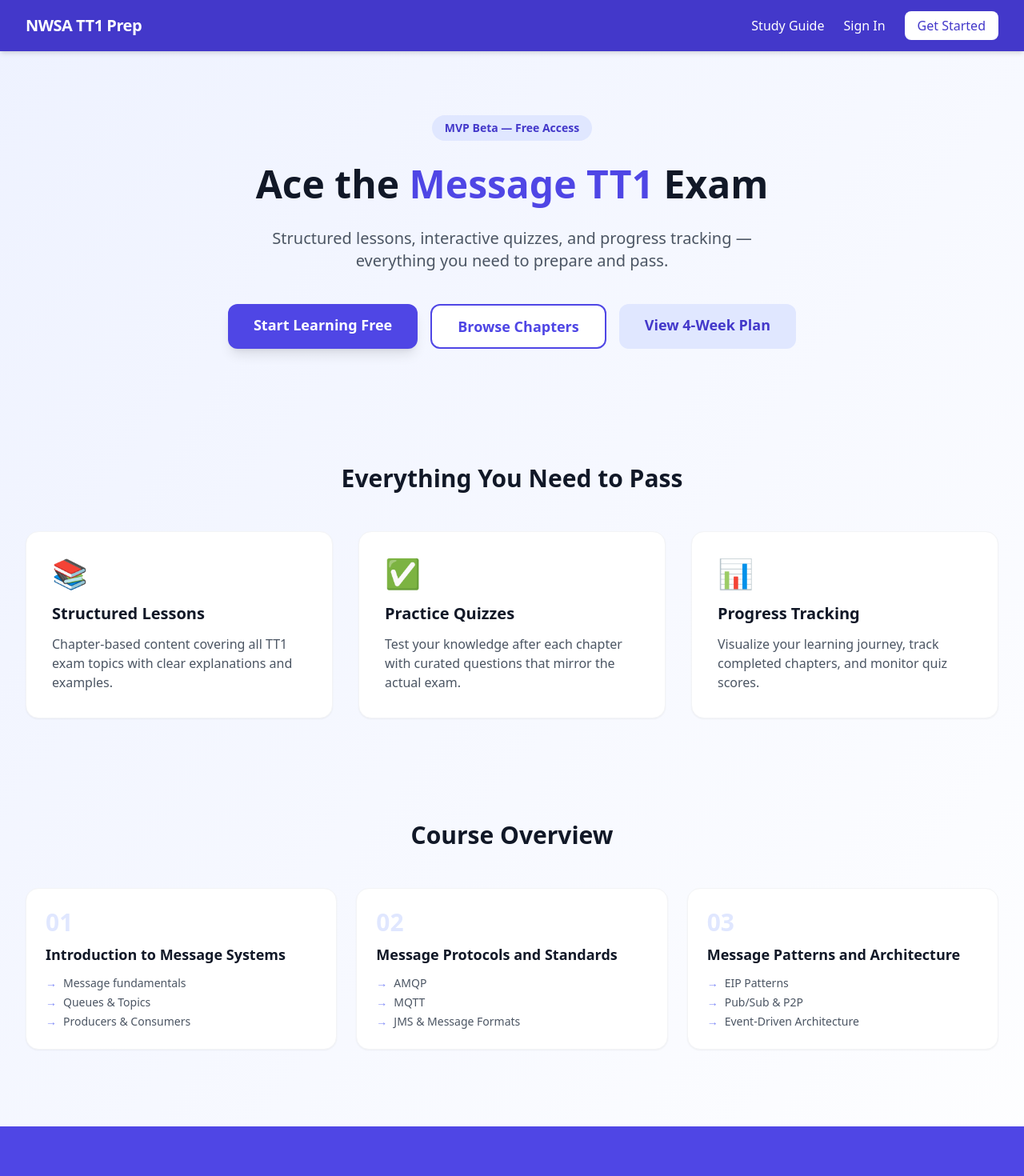
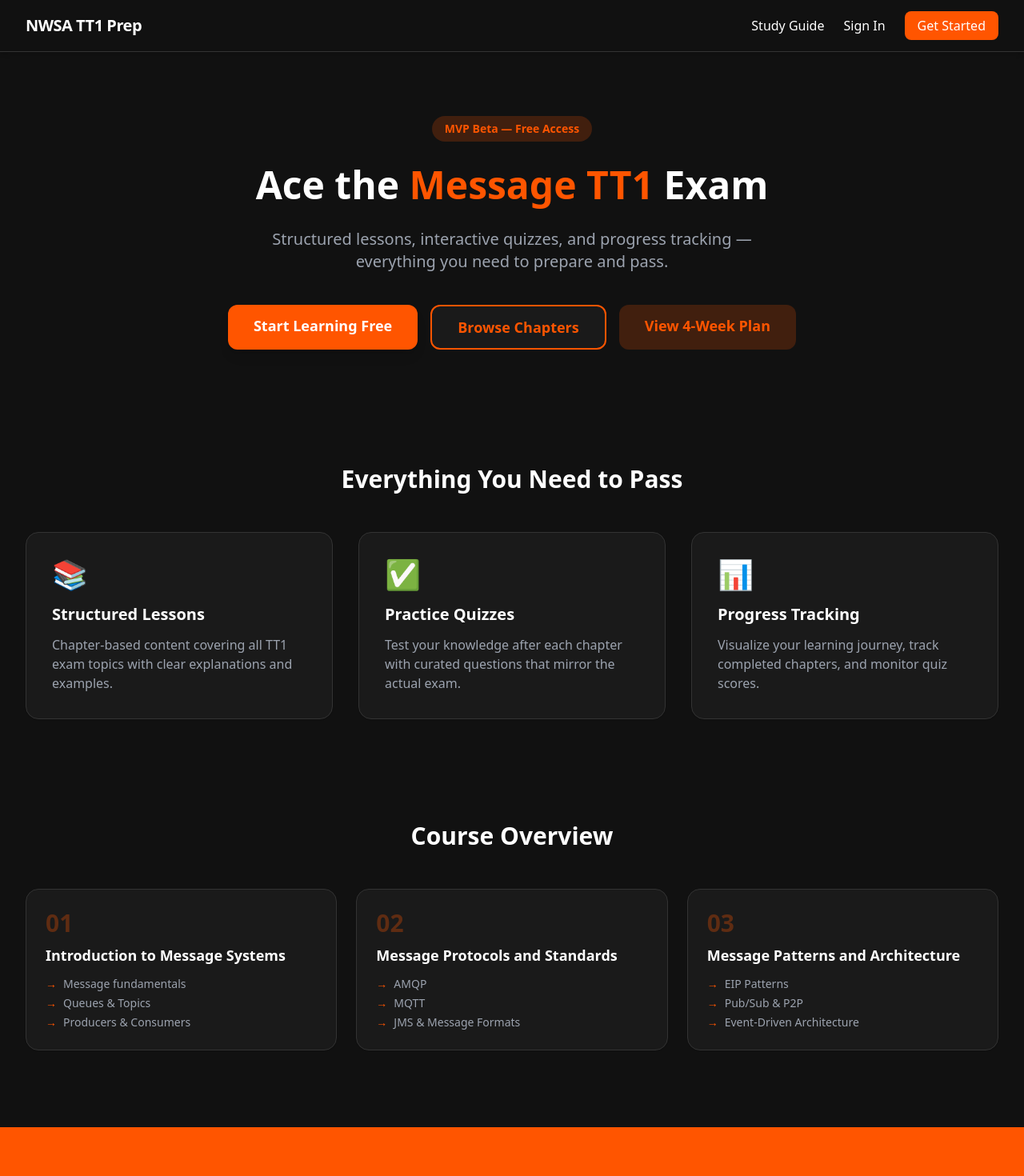
Before and after one commit to albertrus/NWSA_tt1, a Next.js app: page / in a window 1280 px wide. Shown: the top 1470 px of the page at 80% size. Built offline with nearby package versions, Linux system fonts and the light colour scheme; no server answers.

Commit message:
feat: apply SoundCloud-inspired dark + orange design theme
Agent-Logs-Url: https://github.com/albertrus/NWSA_tt1/sessions/3f715805-9bfd-4606-8b2b-8d2e6dc06418

Co-authored-by: albertrus <25145719+albertrus@users.noreply.github.com>

```diff
--- a/src/app/globals.css
+++ b/src/app/globals.css
@@ -3,15 +3,8 @@
 @tailwind utilities;
 
 :root {
-  --background: #ffffff;
-  --foreground: #171717;
-}
-
-@media (prefers-color-scheme: dark) {
-  :root {
-    --background: #0a0a0a;
-    --foreground: #ededed;
-  }
+  --background: #111111;
+  --foreground: #f1f1f1;
 }
 
 body {
--- a/src/app/layout.tsx
+++ b/src/app/layout.tsx
@@ -20,7 +20,7 @@ export const metadata: Metadata = {
 };
 
 export const viewport: Viewport = {
-  themeColor: "#4338ca",
+  themeColor: "#FF5500",
   width: "device-width",
   initialScale: 1,
   maximumScale: 5,
--- a/src/app/page.tsx
+++ b/src/app/page.tsx
@@ -3,37 +3,37 @@ import { Navbar } from "@/components/Navbar";
 
 export default function HomePage() {
   return (
-    <div className="min-h-screen bg-gradient-to-br from-indigo-50 to-white">
+    <div className="min-h-screen bg-[#111111]">
       <Navbar />
 
       {/* Hero Section */}
       <section className="max-w-7xl mx-auto px-4 sm:px-6 lg:px-8 py-20 text-center">
-        <span className="inline-block bg-indigo-100 text-indigo-700 text-sm font-semibold px-4 py-1.5 rounded-full mb-6">
+        <span className="inline-block bg-[#FF5500]/20 text-[#FF5500] text-sm font-semibold px-4 py-1.5 rounded-full mb-6">
           MVP Beta — Free Access
         </span>
-        <h1 className="text-5xl font-extrabold text-gray-900 mb-6 leading-tight">
-          Ace the <span className="text-indigo-600">Message TT1</span> Exam
+        <h1 className="text-5xl font-extrabold text-white mb-6 leading-tight">
+          Ace the <span className="text-[#FF5500]">Message TT1</span> Exam
         </h1>
-        <p className="text-xl text-gray-600 mb-10 max-w-2xl mx-auto">
+        <p className="text-xl text-gray-400 mb-10 max-w-2xl mx-auto">
           Structured lessons, interactive quizzes, and progress tracking —
           everything you need to prepare and pass.
         </p>
         <div className="flex flex-col sm:flex-row gap-4 justify-center">
           <Link
             href="/auth/register"
-            className="bg-indigo-600 text-white px-8 py-3 rounded-xl font-semibold text-lg hover:bg-indigo-700 transition-colors shadow-lg"
+            className="bg-[#FF5500] text-white px-8 py-3 rounded-xl font-semibold text-lg hover:bg-[#e04a00] transition-colors shadow-lg"
           >
             Start Learning Free
           </Link>
           <Link
             href="/chapters"
-            className="bg-white text-indigo-600 px-8 py-3 rounded-xl font-semibold text-lg border-2 border-indigo-600 hover:bg-indigo-50 transition-colors"
+            className="bg-[#1a1a1a] text-[#FF5500] px-8 py-3 rounded-xl font-semibold text-lg border-2 border-[#FF5500] hover:bg-[#2a2a2a] transition-colors"
           >
             Browse Chapters
           </Link>
           <Link
             href="/study-guide"
-            className="bg-indigo-100 text-indigo-700 px-8 py-3 rounded-xl font-semibold text-lg hover:bg-indigo-200 transition-colors"
+            className="bg-[#FF5500]/20 text-[#FF5500] px-8 py-3 rounded-xl font-semibold text-lg hover:bg-[#FF5500]/30 transition-colors"
           >
             View 4-Week Plan
           </Link>
@@ -42,7 +42,7 @@ export default function HomePage() {
 
       {/* Features Section */}
       <section className="max-w-7xl mx-auto px-4 sm:px-6 lg:px-8 py-16">
-        <h2 className="text-3xl font-bold text-center text-gray-900 mb-12">
+        <h2 className="text-3xl font-bold text-center text-white mb-12">
           Everything You Need to Pass
         </h2>
         <div className="grid md:grid-cols-3 gap-8">
@@ -68,13 +68,13 @@ export default function HomePage() {
           ].map((feature) => (
             <div
               key={feature.title}
-              className="bg-white rounded-2xl p-8 shadow-sm border border-gray-100 hover:shadow-md transition-shadow"
+              className="bg-[#1a1a1a] rounded-2xl p-8 shadow-sm border border-[#333] hover:shadow-md transition-shadow"
             >
               <div className="text-4xl mb-4">{feature.icon}</div>
-              <h3 className="text-xl font-semibold text-gray-900 mb-3">
+              <h3 className="text-xl font-semibold text-white mb-3">
                 {feature.title}
               </h3>
-              <p className="text-gray-600">{feature.description}</p>
+              <p className="text-gray-400">{feature.description}</p>
             </div>
           ))}
         </div>
@@ -82,7 +82,7 @@ export default function HomePage() {
 
       {/* Social Proof / Chapters Preview */}
       <section className="max-w-7xl mx-auto px-4 sm:px-6 lg:px-8 py-16">
-        <h2 className="text-3xl font-bold text-center text-gray-900 mb-12">
+        <h2 className="text-3xl font-bold text-center text-white mb-12">
           Course Overview
         </h2>
         <div className="grid md:grid-cols-3 gap-6">
@@ -103,13 +103,13 @@ export default function HomePage() {
               topics: ["EIP Patterns", "Pub/Sub & P2P", "Event-Driven Architecture"],
             },
           ].map((ch) => (
-            <div key={ch.num} className="bg-white rounded-2xl p-6 shadow-sm border border-gray-100">
-              <span className="text-3xl font-extrabold text-indigo-100">{ch.num}</span>
-              <h3 className="text-lg font-semibold text-gray-900 mt-2 mb-3">{ch.title}</h3>
+            <div key={ch.num} className="bg-[#1a1a1a] rounded-2xl p-6 shadow-sm border border-[#333]">
+              <span className="text-3xl font-extrabold text-[#FF5500]/30">{ch.num}</span>
+              <h3 className="text-lg font-semibold text-white mt-2 mb-3">{ch.title}</h3>
               <ul className="space-y-1">
                 {ch.topics.map((t) => (
-                  <li key={t} className="flex items-center gap-2 text-sm text-gray-600">
-                    <span className="text-indigo-400">→</span> {t}
+                  <li key={t} className="flex items-center gap-2 text-sm text-gray-400">
+                    <span className="text-[#FF5500]">→</span> {t}
                   </li>
                 ))}
               </ul>
@@ -119,15 +119,15 @@ export default function HomePage() {
       </section>
 
       {/* CTA Section */}
-      <section className="bg-indigo-600 text-white py-16 mt-8">
+      <section className="bg-[#FF5500] text-white py-16 mt-8">
         <div className="max-w-4xl mx-auto px-4 text-center">
           <h2 className="text-3xl font-bold mb-4">Ready to Get Started?</h2>
-          <p className="text-indigo-100 text-lg mb-8">
+          <p className="text-orange-100 text-lg mb-8">
             Join students already preparing for the TT1 exam. Create your free account today.
           </p>
           <Link
             href="/auth/register"
-            className="bg-white text-indigo-600 px-8 py-3 rounded-xl font-semibold text-lg hover:bg-indigo-50 transition-colors"
+            className="bg-[#111111] text-white px-8 py-3 rounded-xl font-semibold text-lg hover:bg-[#1a1a1a] transition-colors"
           >
             Create Free Account
           </Link>
--- a/src/components/Navbar.tsx
+++ b/src/components/Navbar.tsx
@@ -9,7 +9,7 @@ export function Navbar() {
   const [menuOpen, setMenuOpen] = useState(false);
 
   return (
-    <nav className="bg-indigo-700 text-white shadow-md">
+    <nav className="bg-[#111111] text-white shadow-md border-b border-[#333]">
       <div className="max-w-7xl mx-auto px-4 sm:px-6 lg:px-8">
         <div className="flex justify-between h-16 items-center">
           <Link href="/" className="text-xl font-bold tracking-tight">
@@ -21,25 +21,25 @@ export function Navbar() {
               <>
                 <Link
                   href="/dashboard"
-                  className="hover:text-indigo-200 transition-colors"
+                  className="hover:text-[#FF5500] transition-colors"
                 >
                   Dashboard
                 </Link>
                 <Link
                   href="/chapters"
-                  className="hover:text-indigo-200 transition-colors"
+                  className="hover:text-[#FF5500] transition-colors"
                 >
                   Chapters
                 </Link>
                 <Link
                   href="/study-guide"
-                  className="hover:text-indigo-200 transition-colors"
+                  className="hover:text-[#FF5500] transition-colors"
                 >
                   Study Guide
                 </Link>
                 <button
                   onClick={() => signOut({ callbackUrl: "/" })}
-                  className="bg-white text-indigo-700 px-4 py-1.5 rounded-lg font-medium hover:bg-indigo-50 transition-colors"
+                  className="bg-[#FF5500] text-white px-4 py-1.5 rounded-lg font-medium hover:bg-[#e04a00] transition-colors"
                 >
                   Sign Out
                 </button>
@@ -48,19 +48,19 @@ export function Navbar() {
               <>
                 <Link
                   href="/study-guide"
-                  className="hover:text-indigo-200 transition-colors"
+                  className="hover:text-[#FF5500] transition-colors"
                 >
                   Study Guide
                 </Link>
                 <Link
                   href="/auth/login"
-                  className="hover:text-indigo-200 transition-colors"
+                  className="hover:text-[#FF5500] transition-colors"
                 >
                   Sign In
                 </Link>
                 <Link
                   href="/auth/register"
-                  className="bg-white text-indigo-700 px-4 py-1.5 rounded-lg font-medium hover:bg-indigo-50 transition-colors"
+                  className="bg-[#FF5500] text-white px-4 py-1.5 rounded-lg font-medium hover:bg-[#e04a00] transition-colors"
                 >
                   Get Started
                 </Link>
@@ -99,28 +99,28 @@ export function Navbar() {
               <>
                 <Link
                   href="/dashboard"
-                  className="block py-2 hover:text-indigo-200"
+                  className="block py-2 hover:text-[#FF5500]"
                   onClick={() => setMenuOpen(false)}
                 >
                   Dashboard
                 </Link>
                 <Link
                   href="/chapters"
-                  className="block py-2 hover:text-indigo-200"
+                  className="block py-2 hover:text-[#FF5500]"
                   onClick={() => setMenuOpen(false)}
                 >
                   Chapters
                 </Link>
                 <Link
                   href="/study-guide"
-                  className="block py-2 hover:text-indigo-200"
+                  className="block py-2 hover:text-[#FF5500]"
                   onClick={() => setMenuOpen(false)}
                 >
                   Study Guide
                 </Link>
                 <button
                   onClick={() => signOut({ callbackUrl: "/" })}
-                  className="block py-2 hover:text-indigo-200"
+                  className="block py-2 hover:text-[#FF5500]"
                 >
                   Sign Out
                 </button>
@@ -129,21 +129,21 @@ export function Navbar() {
               <>
                 <Link
                   href="/study-guide"
-                  className="block py-2 hover:text-indigo-200"
+                  className="block py-2 hover:text-[#FF5500]"
                   onClick={() => setMenuOpen(false)}
                 >
                   Study Guide
                 </Link>
                 <Link
                   href="/auth/login"
-                  className="block py-2 hover:text-indigo-200"
+                  className="block py-2 hover:text-[#FF5500]"
                   onClick={() => setMenuOpen(false)}
                 >
                   Sign In
                 </Link>
                 <Link
                   href="/auth/register"
-                  className="block py-2 hover:text-indigo-200"
+                  className="block py-2 hover:text-[#FF5500]"
                   onClick={() => setMenuOpen(false)}
                 >
                   Get Started
--- a/tailwind.config.ts
+++ b/tailwind.config.ts
@@ -11,6 +11,10 @@ const config: Config = {
       colors: {
         background: "var(--background)",
         foreground: "var(--foreground)",
+        "sc-orange": "#FF5500",
+        surface: "#1a1a1a",
+        "surface-elevated": "#222222",
+        "surface-hover": "#2a2a2a",
       },
     },
   },
```
Also changed, not shown: src/app/chapters/page.tsx (+9 -9 lines), src/app/dashboard/page.tsx (+41 -41 lines).
